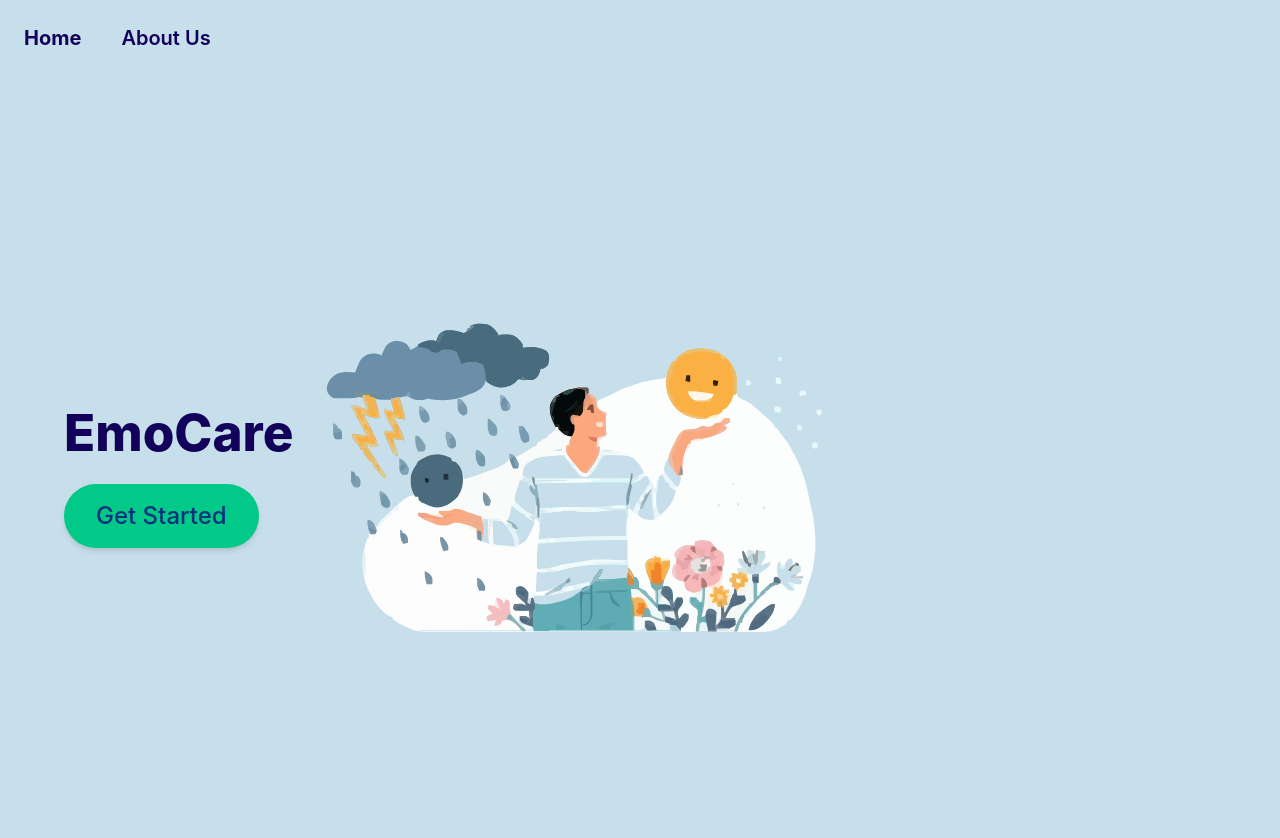
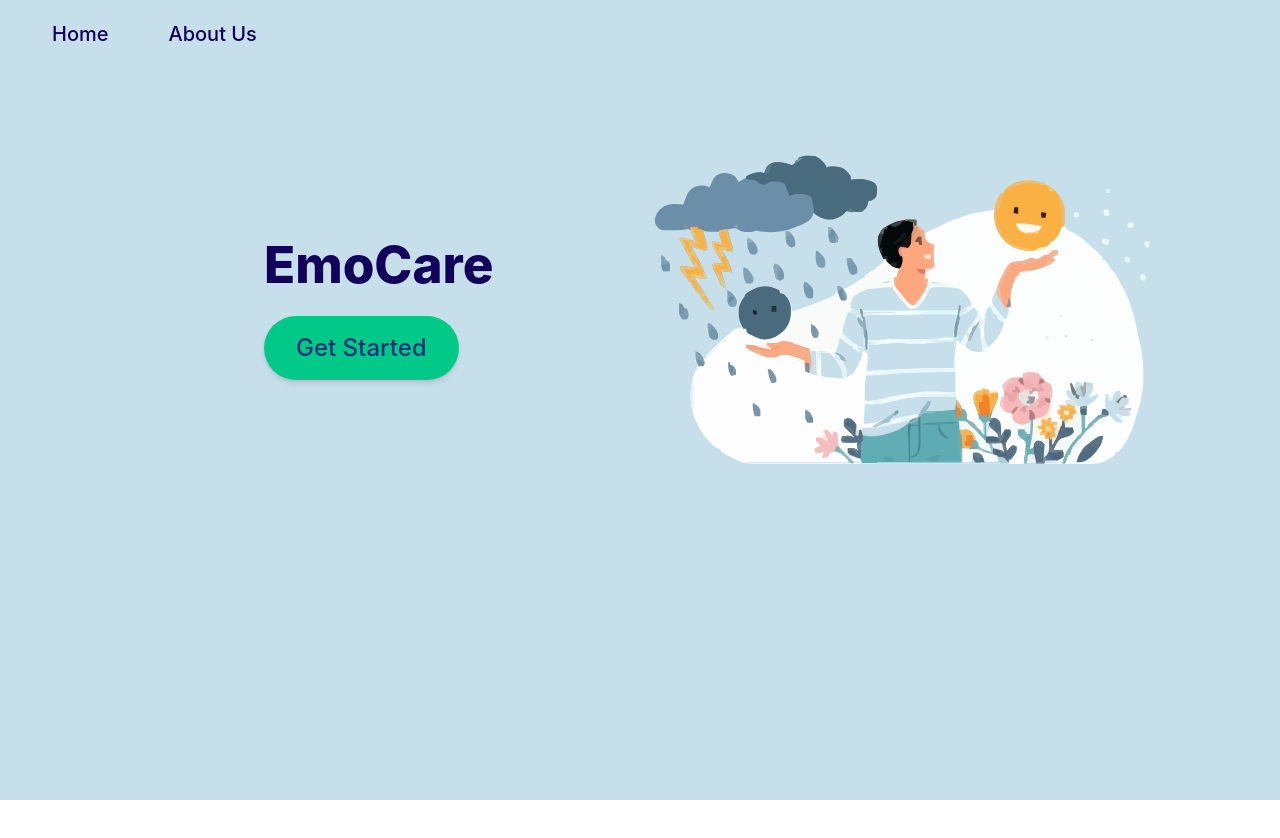
Before and after one commit to Kholil-Asjaduddin/EmoCare, a React (Vite) app in the folder frontend/: page /landing in a window 1280 px wide. Shown: the top 838 px of the page. After the commit the page ends 800 px from the top, so only its background shows below. Built offline with nearby package versions, Linux system fonts and the light colour scheme.

Commit message:
update landing page

```diff
--- a/frontend/src/components/LandingPage/HeroSection.jsx
+++ b/frontend/src/components/LandingPage/HeroSection.jsx
@@ -1,18 +1,22 @@
 import heroImage from "../../assets/landing-image.svg";
+import { Link } from "react-router-dom";
 
 const HeroSection = () => {
     return (
-    <div className="flex flex-col lg:flex-row justify-between items-center px-16 py-12 h-screen">
+        <div className="flex flex-col lg:flex-row justify-between items-center px-16 py-12">
             {/* Left Section (Text + Button) */}
-      <div className="text-left">
+            <div className="text-left px-50">
                 <h1 className="text-navy text-6xl font-extrabold">EmoCare</h1>
-        <button className="mt-6 bg-teal text-blue-dark text-2xl font-medium px-8 py-4 rounded-full shadow-md">
+                <Link to="/signup">
+                    <button className="mt-6 bg-teal text-blue-dark text-2xl font-medium px-8 py-4 rounded-full shadow-md
+            hover:hover:shadow-2xl cursor-pointer transition-all duration-300">
                         Get Started
                     </button>
+                </Link>
             </div>
 
             {/* Right Section (Image) */}
-      <div className="max-w-xl mt-10 lg:mt-0">
+            <div className="max-w-xl lg:mt-0 -ml-18">
                 <img
                     src={heroImage}
                     alt="Mental health illustration"
--- a/frontend/src/components/LandingPage/Nav.jsx
+++ b/frontend/src/components/LandingPage/Nav.jsx
@@ -1,11 +1,27 @@
+import { Link } from "react-router-dom";
+
+
 const Nav = () => {
   return (
-    <nav className="flex justify-start items-center p-6">
-      <ul className="flex gap-10 text-navy text-xl font-semibold">
-        <li className="font-bold">Home</li>
-        <li>About Us</li>
-      </ul>
-    </nav>
+      <nav className="justify-start items-center p-5">
+          <ul className="flex gap-15 px-8 text-navy text-xl font-semibold">
+              <li>
+                  <Link to="/home" className="font-bold text-navy">
+                      Home
+                  </Link>
+              </li>
+              <li>
+                  <a
+                      href="https://kholil-asjaduddin.github.io/EmoCare/"
+                      target="_blank"
+                      rel="noopener noreferrer"
+                      className="text-navy"
+                  >
+                      About Us
+                  </a>
+              </li>
+          </ul>
+      </nav>
   );
 };
 
```
Lines whose indentation alone changed are shown as unchanged.
